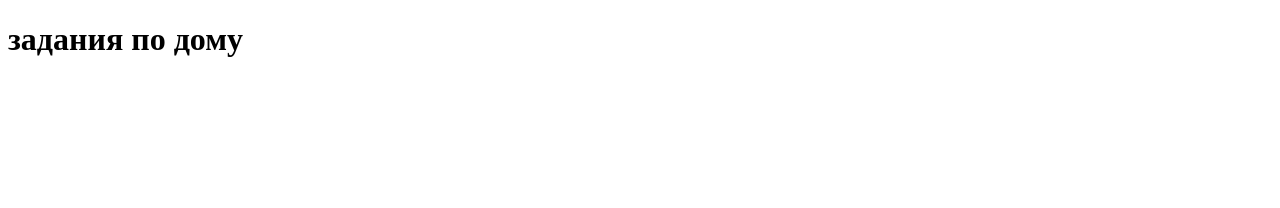
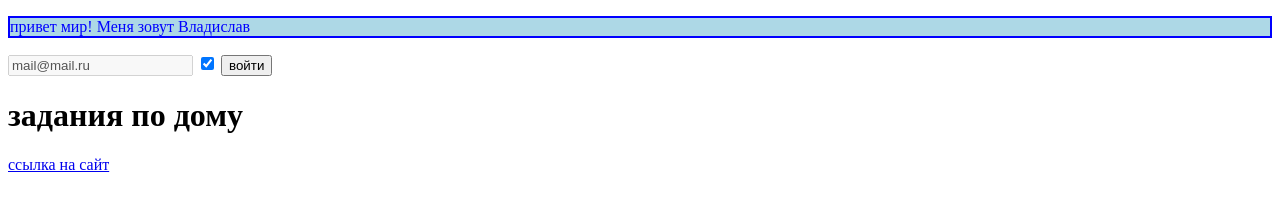
Before and after one commit to Vladislav66598/domjs, a plain HTML site: page task.html in a window 1280 px wide. Drawn offline with Linux system fonts and the light colour scheme.

Commit message:
create task 2.5

```diff
--- a/js/task.js
+++ b/js/task.js
@@ -0,0 +1,33 @@
+//1
+let header  = document.querySelector('.test-text');
+header.textContent = 'привет мир! Меня зовут Владислав'
+const h1 = document.querySelector('.test-text');
+h1.style.color  = "blue";
+h1.style.background = "lightblue";
+h1.style.border = "2px solid"
+
+//2
+const email = document.getElementById('email');
+const checkbox = document.getElementById('remember');
+const submit = document.getElementById('btn');
+
+email.value = 'mail@mail.ru';
+email.disabled = true;
+checkbox.checked = true;
+submit.textContent = 'войти';
+
+//3
+const link = document.createElement('a');
+
+link.textContent = 'ссылка на сайт';
+link.href = 'https://midis.ru';
+link.target = '_blank';
+
+link.addEventListener('mauseover', function(){
+    link.style.color = 'red';
+});
+link.addEventListener('mauseout', function(){
+    link.style.color = 'blue';
+});
+
+document.body.append(link);
--- a/task.html
+++ b/task.html
@@ -8,6 +8,14 @@
     <script defer src="js/task.js"></script>
 </head>
 <body>
+    <p class="test-text"></p>
+
+
+    <input type="email" id="email" placeholder="" required>
+    <input type="checkbox" id="remember">
+    <button type="submit" id="btn">отправить</button>
+
+
     <h1>задания по дому</h1>
 </body>
 </html>
```
Also changed, not shown: js/script.js (line endings or trailing spaces).
